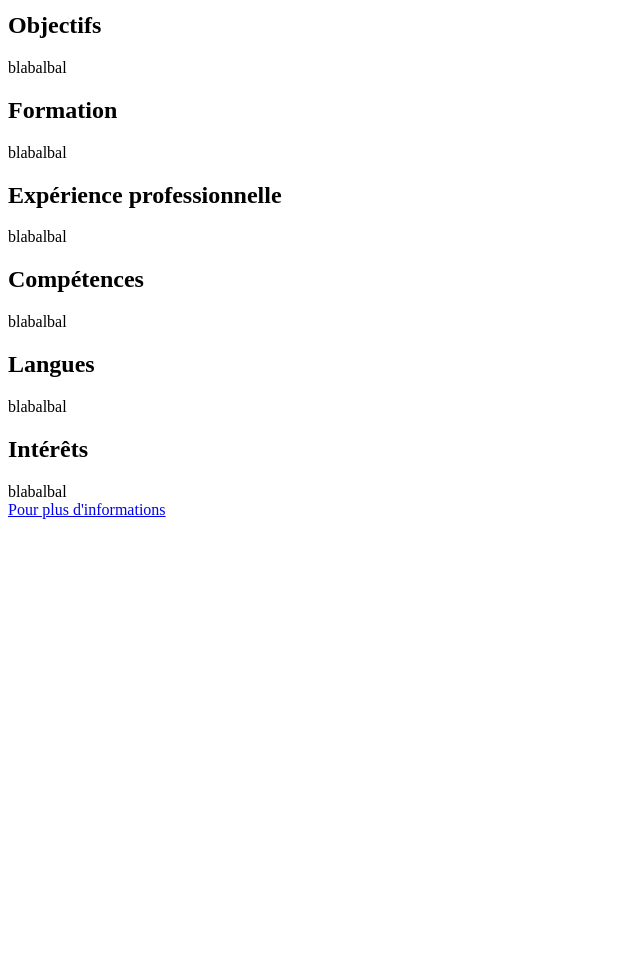
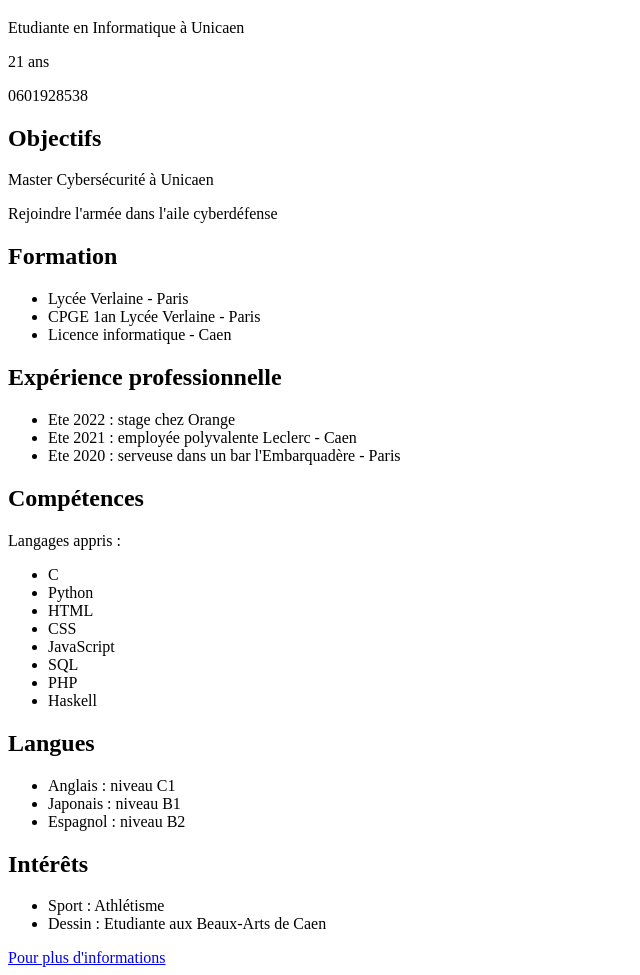
Before and after one commit to Luciole2712/Conception_web, a plain HTML site: page docs/TP1/index.html in a window 1280 px wide. Shown: the part 110-1085 px from the top of the page, without its empty margins (0-640 px from the left). Before the commit the page ends 800 px from the top, so only its background shows below. Drawn offline with Linux system fonts and the light colour scheme.

Commit message:
mise a jour cv

```diff
--- a/docs/TP1/index.html
+++ b/docs/TP1/index.html
@@ -9,39 +9,66 @@
 
 <body>
   <header>
-    <p>Marie Guinet</p>
+    <h1>Marie Guinet</h1>
     <p>Etudiante en Informatique à Unicaen</p>
+    <p>21 ans</p>
     <p>0601928538</p>
   </header>
 
   <section>
     <h2>Objectifs</h2>
-    blabalbal
+    <p>Master Cybersécurité à Unicaen</p>
+    <p>Rejoindre l'armée dans l'aile cyberdéfense</p>
   </section>
 
   <section>
     <h2>Formation</h2>
-    blabalbal
+    <ul>
+      <li>Lycée Verlaine - Paris</li>
+      <li>CPGE 1an Lycée Verlaine - Paris</li>
+      <li>Licence informatique - Caen</li>
+    </ul>
   </section>
 
   <section>
     <h2>Expérience professionnelle</h2>
-    blabalbal
+    <ul>
+      <li>Ete 2022 : stage chez Orange</li>
+      <li>Ete 2021 : employée polyvalente Leclerc - Caen</li>
+      <li>Ete 2020 : serveuse dans un bar l'Embarquadère - Paris</li>
+    </ul>
   </section>
 
   <section>
     <h2>Compétences</h2>
-    blabalbal
+    Langages appris :
+    <ul>
+      <li>C</li>
+      <li>Python</li>
+      <li>HTML</li>
+      <li>CSS</li>
+      <li>JavaScript</li>
+      <li>SQL</li>
+      <li>PHP</li>
+      <li>Haskell</li>
+    </ul>
   </section>
 
   <section>
     <h2>Langues</h2>
-    blabalbal
+    <ul>
+      <li>Anglais : niveau C1</li>
+      <li>Japonais : niveau B1</li>
+      <li>Espagnol : niveau B2</li>
+    </ul>
   </section>
 
   <section>
     <h2>Intérêts</h2>
-    blabalbal
+    <ul>
+      <li>Sport : Athlétisme</li>
+      <li>Dessin : Etudiante aux Beaux-Arts de Caen</li>
+    </ul>
   </section>
 
   <footer>
```
Also changed, not shown: docs/TP1/styles/page2.css (added).
